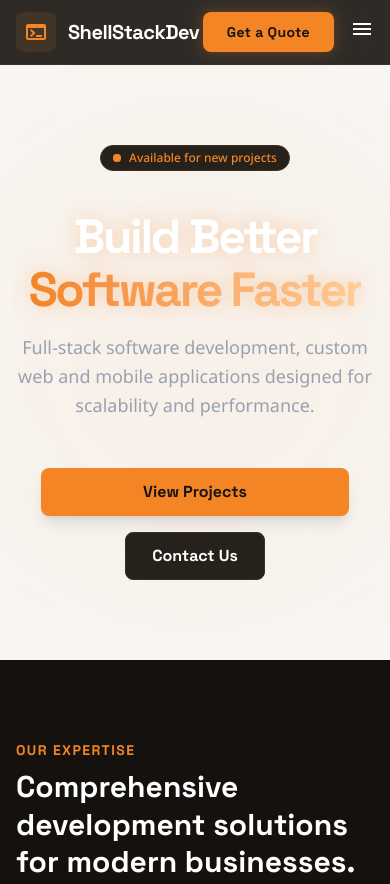
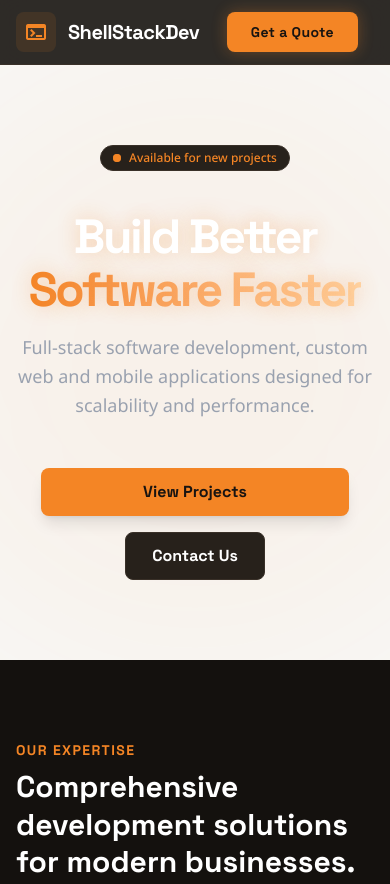
Before and after one commit to FelipeJuarezJr/shellstackdev, a website: page public/index.html in a window 390 px wide. Shown: the top 884 px of the page. Drawn offline with nearby package versions, Linux system fonts and the light colour scheme.

Commit message:
Hamburger menu removed

```diff
--- a/public/index.html
+++ b/public/index.html
@@ -30,7 +30,8 @@
                     <span class="truncate">Get a Quote</span>
                 </a>
                 <button class="md:hidden text-white">
-                    <span class="material-symbols-outlined">menu</span>
+<!--                    Future hamburger Menu                              -->
+<!--                    <span class="material-symbols-outlined">menu</span>-->
                 </button>
             </div>
         </div>
```
